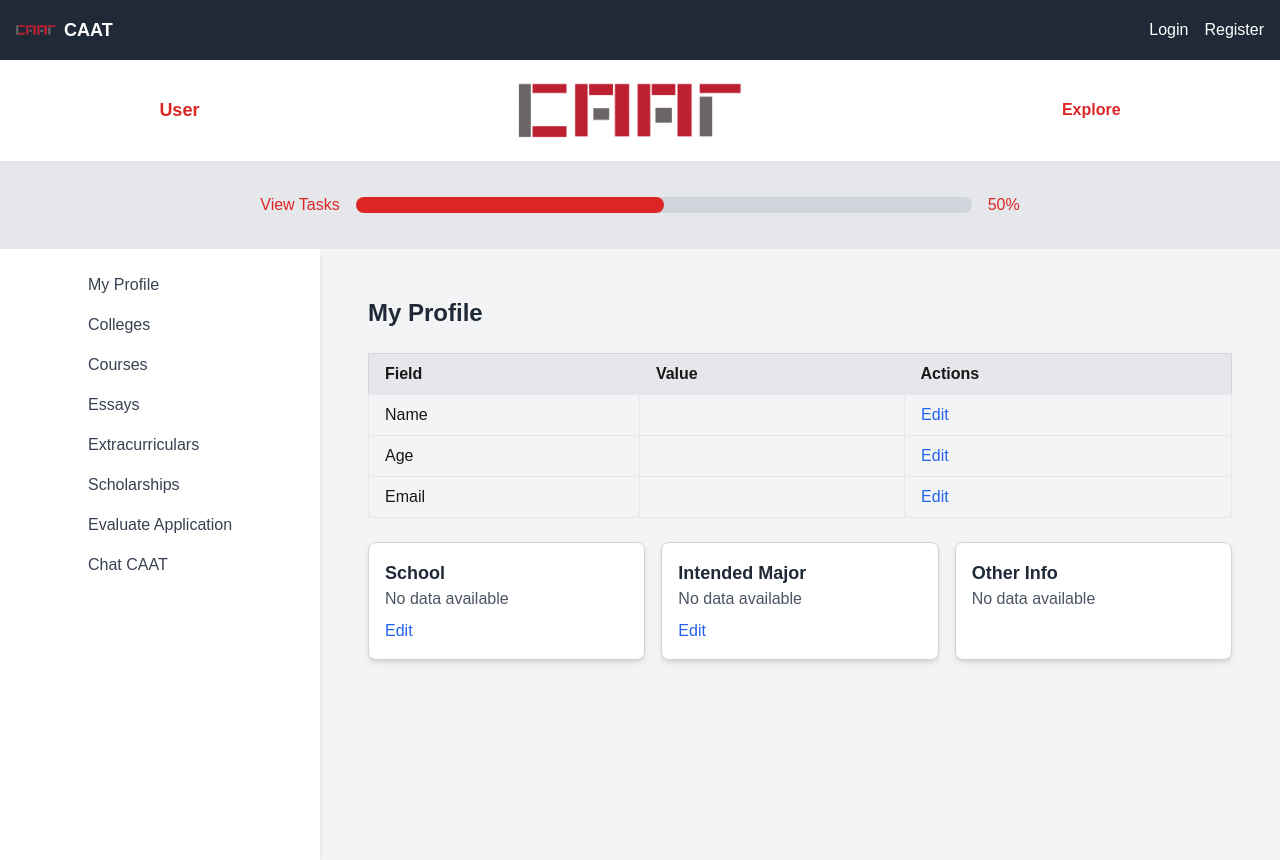
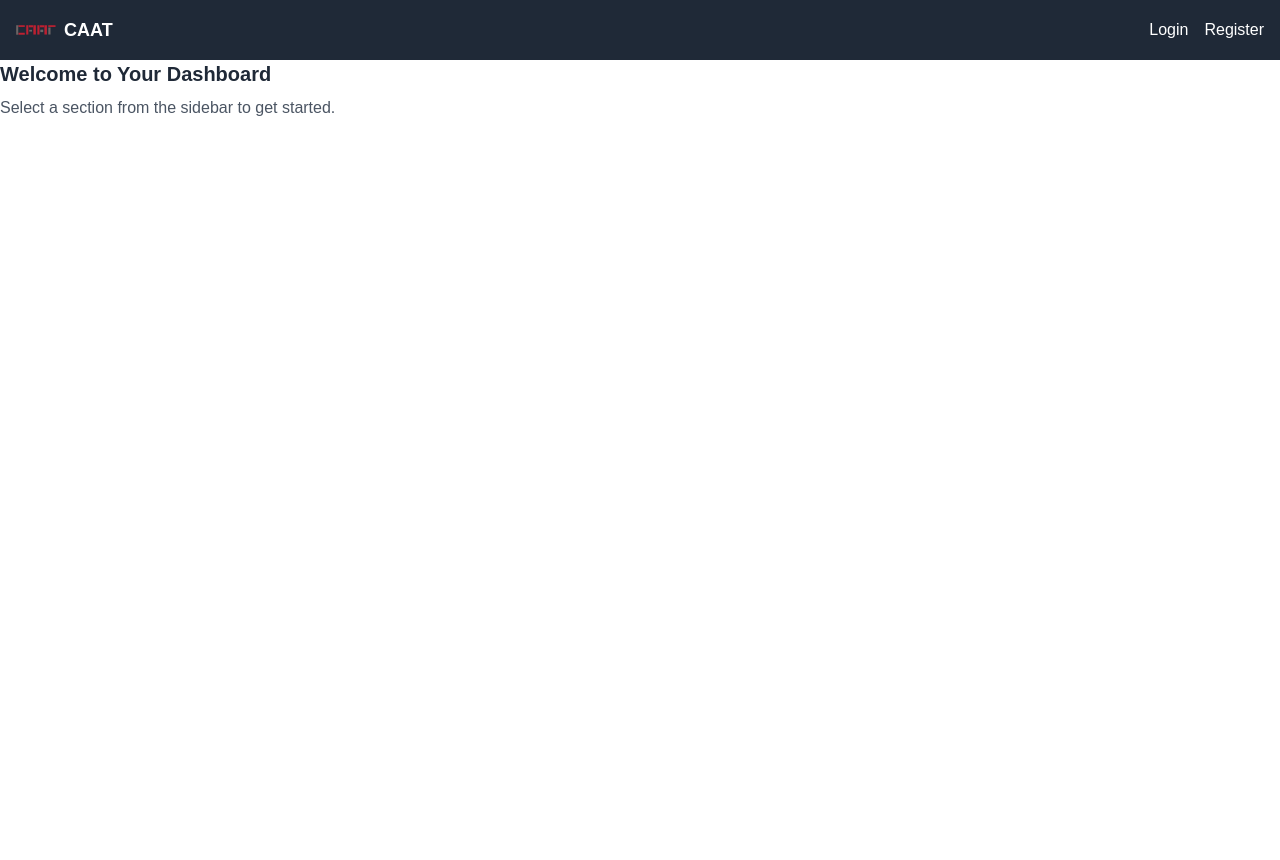
Before and after one commit to mycaatorg/ProjectApp, a Next.js app in the folder caat/: page /dashboard/profile in a window 1280 px wide. After the commit the page ends 800 px from the top, so only its background shows below. Built offline with nearby package versions, Linux system fonts and the light colour scheme; no server answers.

Commit message:
dashboard fix2

```diff
--- a/caat/app/dashboard/layout.tsx
+++ b/caat/app/dashboard/layout.tsx
@@ -1,53 +1,14 @@
 "use client";
 
 import React from "react";
-import Image from "next/image";
-import Link from "next/link";
 
-export default function DashboardLayout({ children }: { children: React.ReactNode }) {
+export default function DashboardPage() {
   return (
-    <div className="flex flex-col min-h-screen bg-gray-100">
-      {/* Header */}
-      <header className="flex justify-around items-center bg-white shadow-md py-4">
-        <Link href="/dashboard" className="block hover:text-black text-red-600 text-lg font-semibold">
-          User
-        </Link>
-        <div className="flex items-center">
-          <Link href="/dashboard">
-            <Image src="/logo.png" alt="CAAT Logo" width={225} height={225} className="cursor-pointer" />
-          </Link>
-        </div>
-        <button className="text-red-600 font-semibold hover:underline">Explore</button>
-      </header>
-
-      {/* Progress Bar */}
-      <div className="flex items-center justify-center bg-gray-200 py-8 px-6 space-x-4">
-        <span className="text-red-600 font-medium">View Tasks</span>
-        <div className="relative w-1/2 bg-gray-300 h-4 rounded-full">
-          <div className="absolute top-0 left-0 h-4 bg-red-600 rounded-full" style={{ width: "50%" }}></div>
-        </div>
-        <span className="text-red-600 font-medium">50%</span>
-      </div>
-
-      {/* Sidebar and Content */}
-      <div className="flex flex-grow">
-        {/* Sidebar */}
-        <aside className="bg-white w-1/4 p-6 shadow-md flex flex-col">
-          <nav className="space-y-4 text-gray-700 ml-16">
-            <Link href="/dashboard/profile" className="block hover:text-red-600">My Profile</Link>
-            <Link href="/dashboard/colleges" className="block hover:text-red-600">Colleges</Link>
-            <Link href="/dashboard/courses" className="block hover:text-red-600">Courses</Link>
-            <Link href="/dashboard/essays" className="block hover:text-red-600">Essays</Link>
-            <Link href="/dashboard/extracurriculars" className="block hover:text-red-600">Extracurriculars</Link>
-            <Link href="/dashboard/scholarships" className="block hover:text-red-600">Scholarships</Link>
-            <Link href="/dashboard/evaluate" className="block hover:text-red-600">Evaluate Application</Link>
-            <Link href="/dashboard/chat" className="block hover:text-red-600">Chat CAAT</Link>
-          </nav>
-        </aside>
-
-        {/* Dynamic Content */}
-        <main className="flex-grow p-6">{children}</main>
-      </div>
+    <div>
+      <h1 className="text-xl font-bold text-gray-800">Welcome to Your Dashboard</h1>
+      <p className="text-gray-600 mt-2">
+        Select a section from the sidebar to get started.
+      </p>
     </div>
   );
 }
```
